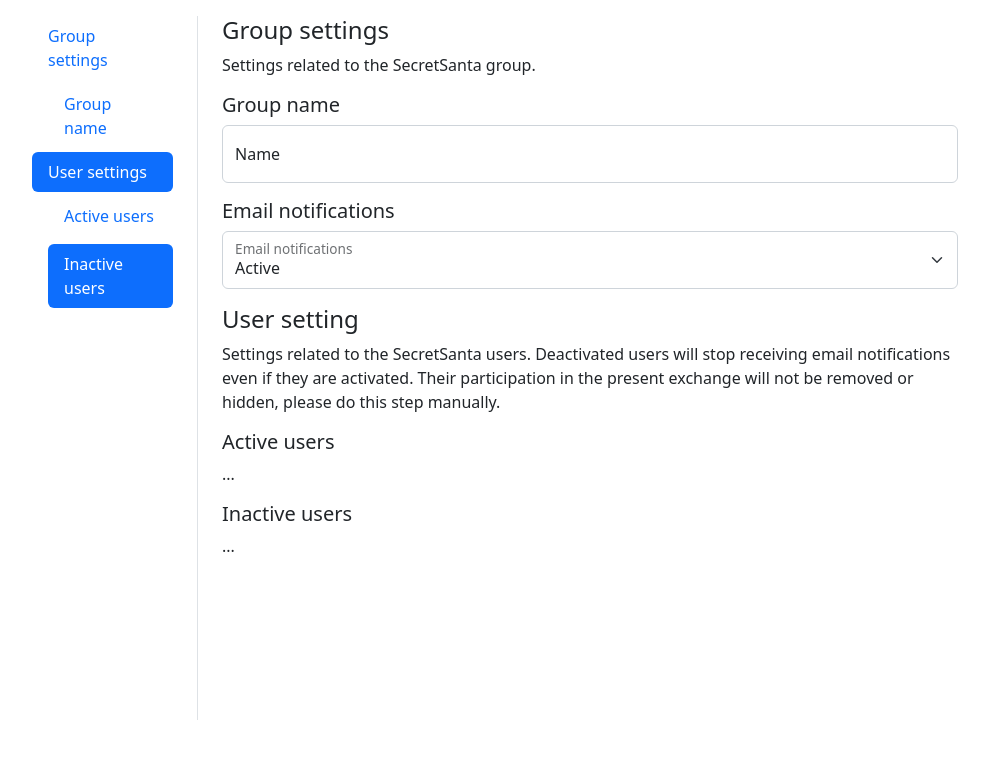
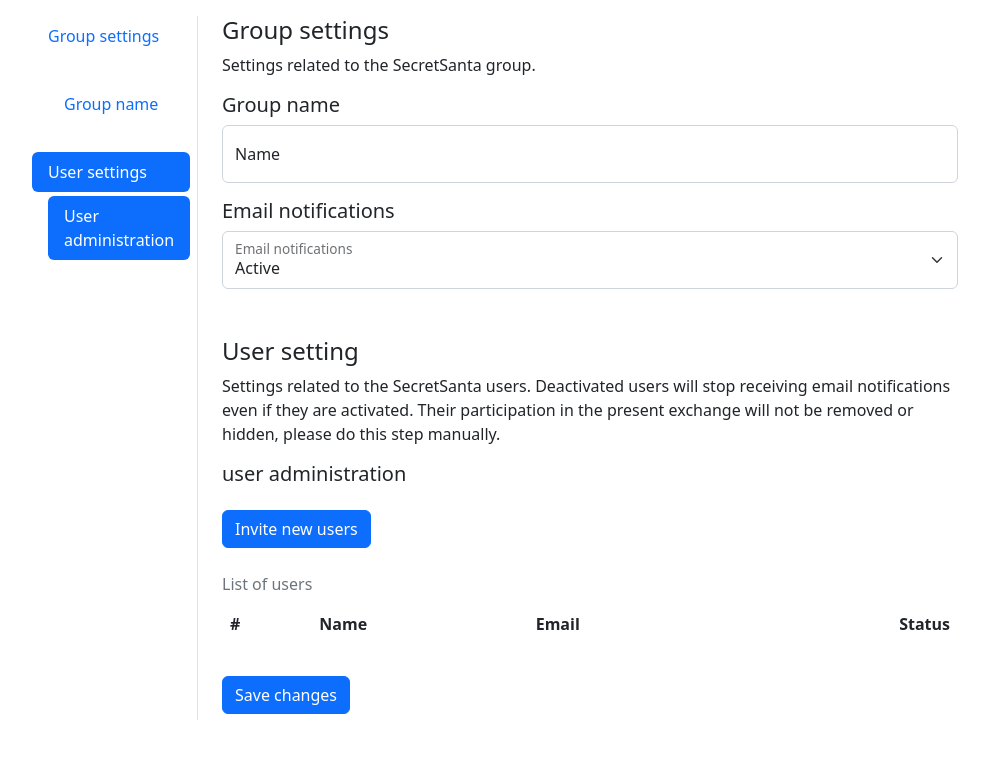
Before and after one commit to Zaista/secretsanta, a PHP site: page /public/santaAdmin.html in a window 1280 px wide. Shown: the top 759 px of the page, without its empty margins (50-1039 px from the left). Run offline with PHP 8.4, Linux system fonts and the light colour scheme; lists and menus that the app fills with data are empty.

Commit message:
feat: extend admin page with list of users

```diff
--- a/public/css/santaAdmin.css
+++ b/public/css/santaAdmin.css
@@ -1,3 +1,3 @@
-.margin-top {
-	margin-top: 20px;
+.pointer {
+	cursor: pointer;
 }
--- a/public/js/santaAdmin.js
+++ b/public/js/santaAdmin.js
@@ -8,6 +8,21 @@ $(function() {
   // send a username and password, get the santa name and address and display it
   $.get('api/santa', function(result, status) {
 
+  });
+
+  $.getJSON('api/users', function(result) {
+    $.get('modules/user.html', userTemplate => {
+      $.each(result, function(index, userData) {
+        const userElement = $.parseHTML(userTemplate);
+        $(userElement).find('#index').text(++index);
+        $(userElement).find('#name').text(userData.name);
+        $(userElement).find('#email').text(userData.email);
+        if (userData.active) {
+          $(userElement).find('#status').attr('checked', true);
+        }
+        $('#users tbody').append(userElement);
+      });
+    });
   });
 
   $('#emailPasswords').on('click', function() {
--- a/public/santaAdmin.html
+++ b/public/santaAdmin.html
@@ -39,8 +39,7 @@
                     </nav>
                     <a class="nav-link" href="#item-3">User settings</a>
                     <nav class="nav nav-pills flex-column">
-                        <a class="nav-link ms-3 my-1" href="#item-3-1">Active users</a>
-                        <a class="nav-link ms-3 my-1" href="#item-3-2">Inactive users</a>
+                        <a class="nav-link ms-3 my-1" href="#item-3-1">User administration</a>
                     </nav>
                 </nav>
             </nav>
@@ -69,17 +68,32 @@
                         <label for="emailNotifications" class="form-label">Email notifications</label>
                     </div>
                 </div>
-                <div id="item-3">
+                <div class="mt-5" id="item-3">
                     <h4>User setting</h4>
                     <p>Settings related to the SecretSanta users.  Deactivated users will stop receiving email notifications even if they are activated. Their participation in the present exchange will not be removed or hidden, please do this step manually.</p>
                 </div>
                 <div id="item-3-1">
-                    <h5>Active users</h5>
-                    <p>...</p>
+                    <h5>user administration</h5>
+
+                    <button type="button" class="btn btn-primary mt-3 mb-3">Invite new users</button>
+
+                    <table id="users" class="table table-borderless caption-top">
+                        <caption>List of users</caption>
+                        <thead>
+                            <tr>
+                                <th scope="col">#</th>
+                                <th scope="col">Name</th>
+                                <th scope="col">Email</th>
+                                <th scope="col" class="text-end">Status</th>
+                            </tr>
+                        </thead>
+                        <tbody>
+                        </tbody>
+                    </table>
                 </div>
-                <div id="item-3-2">
-                    <h5>Inactive users</h5>
-                    <p>...</p>
+
+                <div class="mt-3" id="item-4-1">
+                    <button type="button" class="btn btn-primary mt-3 mb-3">Save changes</button>
                 </div>
             </div>
         </div>
```
Also changed, not shown: public/modules/user.html (added, +10 -0 lines), routers/admin-router.js (+4 -7 lines), utils/adminPipeline.js (added, +20 -0 lines).
